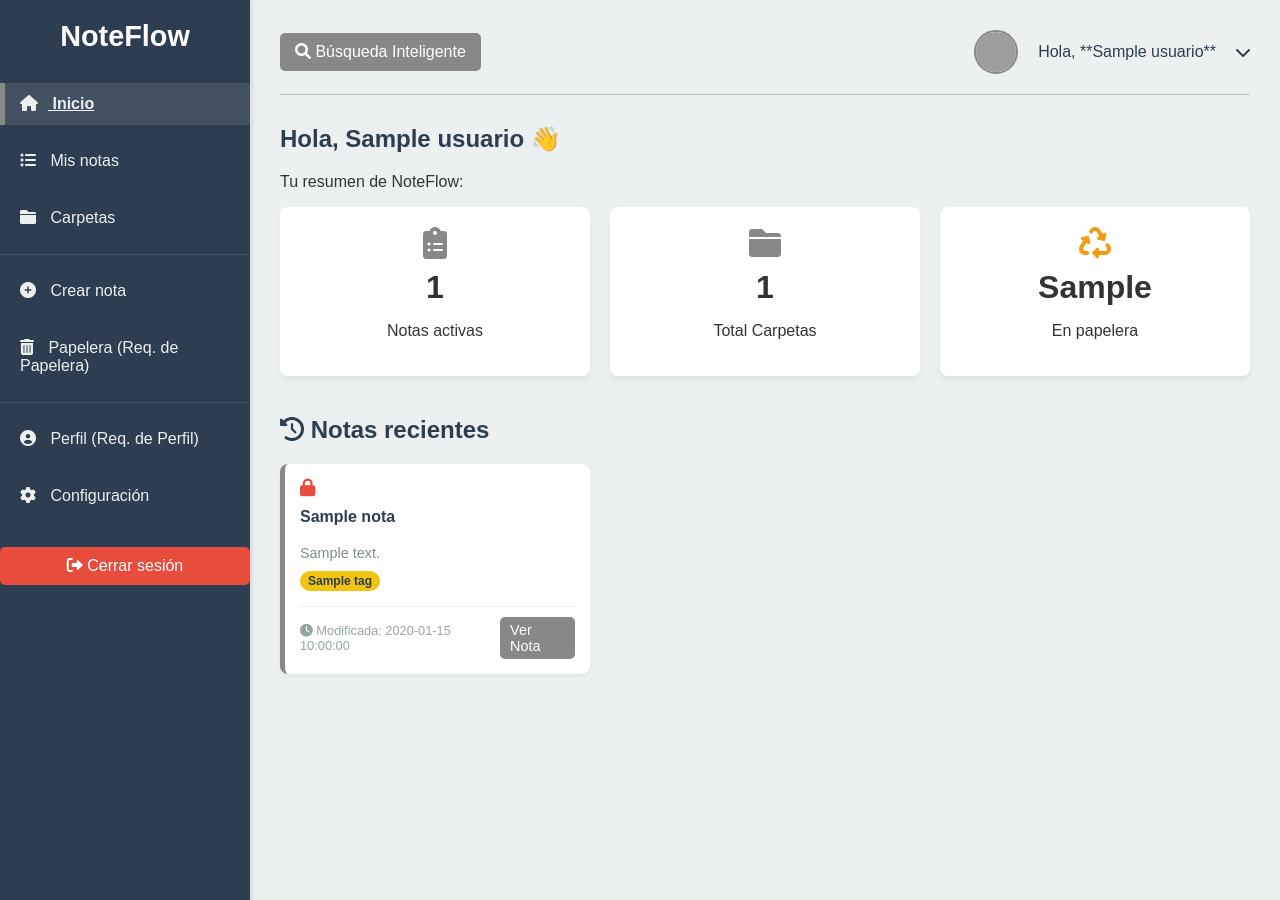
After one commit to Sergio-Bustos/NoteFlow, a Flask app: template templates/dashboard.html in a window 1280 px wide. The commit adds this page. Run offline with Flask 3, Linux system fonts and the light colour scheme; the template is opened without the code that fills it: most values are stand-ins (such as "Sample title", 1, 10 or a date in 2020); some libraries are stand-ins or nearby versions; grey boxes are pictures that could not be loaded.

Commit message:
Agregando la pagina principal despues de que el usuario inicie sesion,quedando pediente la documentacion,mas investigacion,y los otros hipervinculos con su logica back end

```diff
--- a/app.py
+++ b/app.py
@@ -1,16 +1,15 @@
-# -*- codding_ utf-8 -*-
-# Importaciones necesarias para la aplicacion de Flask
+# -*- coding: utf-8 -*-
 from flask import Flask, jsonify, render_template, request, redirect, url_for, session
-import psycopg2  # Para conectarse a PostgreSQL
-from psycopg2.extras import RealDictCursor  # Devuelve resultados tipo diccionario
-from datetime import datetime  # Para manejar fechas de creacion en tiempo real
+import psycopg2
+from psycopg2.extras import RealDictCursor
+import random
 
 app = Flask(__name__)
-app.secret_key = 'tu_clave_secreta_aqui_cambiala'  # Necesario para usar sesiones
+app.secret_key = 'tu_clave_secreta_aqui_cambiala'
 app.static_folder = 'static'
 app.static_url_path = '/static'
 
-# Configuracion de conexion a la base de datos PostgreSQL:
+# CONFIGURACIÓN DE LA BASE DE DATOS
 DB_CONFIG = {
     'host': 'localhost',
     'database': 'dbnoteflow',
@@ -19,57 +18,35 @@ DB_CONFIG = {
     'port': 5432
 }
 
-
-# Funcion para conectar a la base de datos
 def conectar_db():
-    """Establece conexion con la base de datos POSTGRESQL."""
     try:
-        conexion = psycopg2.connect(**DB_CONFIG)
-        return conexion
+        return psycopg2.connect(**DB_CONFIG)
     except psycopg2.Error as e:
-        print(f"Error al conectar la base de datos! : {e}")
+        print(f"ERROR DE CONEXIÓN A POSTGRESQL: {e}")
         return None
 
-
 # ============================================
-# RUTAS PARA PÁGINAS HTML (GET)
+# RUTAS DE ACCESO PÚBLICO Y AUTH
 # ============================================
 
 @app.route('/')
 def inicio():
-    """Página de bienvenida"""
     return render_template("bienvenidoalapagina.html")
-
 
 @app.route('/registro.html')
 def mostrar_registro():
-    """Muestra el formulario de registro"""
     return render_template("registro.html")
-
 
 @app.route('/iniciarsesion.html')
 def mostrar_login():
-    """Muestra el formulario de inicio de sesión"""
     return render_template("iniciarsesion.html")
-
 
 @app.route('/caracteristicas.html')
 def caracteristicas():
-    """Muestra la página de características"""
     return render_template("caracteristicas.html")
-
-
-# ============================================
-# RUTAS PARA PROCESAR FORMULARIOS (POST)
-# ============================================
-
-# ============================================
-# REGISTRO AL SISTEMA
-# ============================================
 
 @app.route('/procesar-registro', methods=['POST'])
 def procesar_registro():
-    """Procesa el registro de un nuevo usuario"""
     conexion = None
     cursor = None
     try:
@@ -77,7 +54,6 @@ def procesar_registro():
         if conexion is None:
             return jsonify({'error': 'No se pudo conectar a la base de datos'}), 500
 
-        # Captura los datos del formulario
         datos = request.form
         Nombres = datos.get('nombre', '').strip()
         Apellidos = datos.get('apellido', '').strip()
@@ -85,19 +61,16 @@ def procesar_registro():
         Correo = datos.get('correo', '').strip()
         Usuario = datos.get('usuario', '').strip()
         Contraseña = datos.get('contraseña', '').strip()
-        Color_principal = "Blanco"  # Color por defecto
+        Color_principal = "Blanco"
 
-        # Validar campos obligatorios
         if not all([Nombres, Apellidos, Telefono, Correo, Usuario, Contraseña]):
             return jsonify({'error': 'Todos los campos son obligatorios'}), 400
 
-        # Validar que el teléfono sea numérico
         if not Telefono.isdigit():
             return jsonify({'error': 'El teléfono debe contener solo números'}), 400
 
         cursor = conexion.cursor()
 
-        # Verificar si el usuario o correo ya existe
         cursor.execute("""
             SELECT "ID_Cuenta" FROM public."Cuentas"
             WHERE "Usuario" = %s OR "Correo" = %s
@@ -106,11 +79,9 @@ def procesar_registro():
         if cursor.fetchone():
             return jsonify({'error': 'El usuario o correo ya está registrado en NoteFlow'}), 409
 
-        # Generar nuevo ID
         cursor.execute('SELECT COALESCE(MAX("ID_Cuenta"), 0) + 1 FROM public."Cuentas"')
         nuevo_id = cursor.fetchone()[0]
 
-        # Insertar nueva cuenta
         cursor.execute("""
             INSERT INTO public."Cuentas"
             ("ID_Cuenta", "Usuario", "Contraseña", "Nombres", "Apellidos", "Telefono", "Correo", "Color_principal")
@@ -121,7 +92,6 @@ def procesar_registro():
         cuenta_id = cursor.fetchone()[0]
         conexion.commit()
 
-        # Guardar en sesión
         session['usuario_id'] = cuenta_id
         session['usuario_nombre'] = Usuario
 
@@ -131,12 +101,6 @@ def procesar_registro():
             'id': cuenta_id,
             'redirect': '/dashboard'
         }), 201
-
-    except psycopg2.IntegrityError as e:
-        if conexion:
-            conexion.rollback()
-        print(f"Error de integridad: {e}")
-        return jsonify({'error': 'El usuario o correo ya existe en NoteFlow'}), 409
 
     except Exception as e:
         if conexion:
@@ -149,13 +113,9 @@ def procesar_registro():
             cursor.close()
         if conexion:
             conexion.close()
-# ============================================
-# INICIO DE SESION
-# ============================================
 
 @app.route('/procesar-login', methods=['POST'])
 def procesar_login():
-    """Procesa el inicio de sesión"""
     conexion = None
     cursor = None
     try:
@@ -163,20 +123,17 @@ def procesar_login():
         if conexion is None:
             return jsonify({'error': 'No se pudo conectar a la base de datos'}), 500
 
-        # Captura datos del formulario
         datos = request.form
         Usuario = datos.get('usuario', '').strip()
         Contraseña = datos.get('contraseña', '').strip()
 
-        # Validar campos
         if not Usuario or not Contraseña:
             return jsonify({'error': 'Usuario y contraseña son obligatorios'}), 400
 
         cursor = conexion.cursor(cursor_factory=RealDictCursor)
 
-        # Buscar usuario
         cursor.execute("""
-            SELECT "ID_Cuenta", "Usuario", "Nombres", "Apellidos"
+            SELECT "ID_Cuenta", "Usuario", "Nombres", "Apellidos", "Color_principal"
             FROM public."Cuentas"
             WHERE "Usuario" = %s AND "Contraseña" = %s
         """, (Usuario, Contraseña))
@@ -184,7 +141,6 @@ def procesar_login():
         usuario = cursor.fetchone()
 
         if usuario:
-            # Login exitoso - guardar en sesión
             session['usuario_id'] = usuario['ID_Cuenta']
             session['usuario_nombre'] = usuario['Usuario']
 
@@ -205,35 +161,138 @@ def procesar_login():
             cursor.close()
         if conexion:
             conexion.close()
-# ============================================
-# CERRAR SESION
-# ============================================
 
-@app.route('/cerrar-sesion')
+@app.route('/logout')
 def cerrar_sesion():
-    """Cierra la sesión del usuario"""
     session.clear()
     return redirect(url_for('inicio'))
 
+# ============================================
+# FUNCIONES AUXILIARES (Simulación de datos)
+# ============================================
 
-# Esta es la pagina dashboard donde se vera la pagina principal de crear nota y demas:
-# Aun no se hace ya que falta el html
+def _obtener_tags_mock(nota_id):
+    mock_tags = [
+        {'nombre_etiqueta': 'Urgente'},
+        {'nombre_etiqueta': 'Tarea'},
+        {'nombre_etiqueta': 'Personal'},
+        {'nombre_etiqueta': 'Estudio'}
+    ]
+    return random.sample(mock_tags, random.randint(0, 3))
 
-# @app.route('/dashboard')
-# def dashboard():
-#     """Página principal después del login (DEBES CREAR ESTE HTML)"""
-#     if 'usuario_id' not in session:
-#         return redirect(url_for('mostrar_login'))
+def _verificar_adjuntos_mock(nota_id):
+    return random.choice([True, False, False, False])
 
-#     return f"""
-#     <h1>Bienvenido {session.get('usuario_nombre')}</h1>
-#     <p>Dashboard - Aquí irán tus notas</p>
-#     <a href="/cerrar-sesion">Cerrar Sesión</a>
-#     """
+# ============================================
+# RUTA DASHBOARD
+# ============================================
 
+@app.route("/dashboard")
+def dashboard():
+    print("➡️ Entrando a /dashboard")
 
-# APIS:
-# AUN NO SE SABE SI SERA POR APIS CON ROUTES O NO
+    if "usuario_id" not in session:
+        print("⚠️ Usuario no en sesión. Redirigiendo...")
+        return redirect(url_for('mostrar_login'))
+
+    user_id = session["usuario_id"]
+    print(f"➡️ ID del usuario en sesión: {user_id}")
+
+    conn = None
+    cur = None
+
+    try:
+        print("➡️ Conectando a la base de datos...")
+        conn = conectar_db()
+        cur = conn.cursor(cursor_factory=RealDictCursor)
+
+        print("➡️ Obteniendo datos del usuario...")
+        cur.execute("""
+            SELECT "Nombres", "Color_principal"
+            FROM public."Cuentas"
+            WHERE "ID_Cuenta" = %s
+        """, (user_id,))
+        usuario_data = cur.fetchone()
+        print(f"➡️ Datos de usuario: {usuario_data}")
+
+        if not usuario_data:
+            print("❌ Usuario no encontrado en DB")
+            session.clear()
+            return redirect(url_for('mostrar_login'))
+
+        usuario_para_template = {
+            'nombre': usuario_data['Nombres'],
+            'color_principal': usuario_data['Color_principal']
+        }
+
+        print("➡️ Calculando estadísticas...")
+        cur.execute("""
+            SELECT COUNT(*) AS total_notas FROM public."Notas"
+            WHERE "ID_Cuenta" = %s AND "Estado" = 'activa'
+        """, (user_id,))
+        total_notas = cur.fetchone()["total_notas"]
+        print(f"➡️ Total notas: {total_notas}")
+
+        cur.execute("""
+            SELECT COUNT(*) AS total_carpetas FROM public."Carpetas"
+            WHERE "ID_Cuenta" = %s
+        """, (user_id,))
+        total_carpetas = cur.fetchone()["total_carpetas"]
+        print(f"➡️ Total carpetas: {total_carpetas}")
+
+        cur.execute("""
+            SELECT COUNT(*) AS notas_papelera FROM public."Notas"
+            WHERE "ID_Cuenta" = %s AND "Estado" = 'papelera'
+        """, (user_id,))
+        notas_papelera = cur.fetchone()["notas_papelera"]
+        print(f"➡️ Notas en papelera: {notas_papelera}")
+
+        print("➡️ Cargando notas recientes...")
+        cur.execute("""
+            SELECT
+                n."ID_Nota",
+                n."Titulo",
+                n."Descripcion",
+                n."Fecha_deedicion",
+                n."ID_Categorias"
+            FROM public."Notas" n
+            WHERE n."ID_Cuenta" = %s AND n."Estado" = 'activa'
+            ORDER BY n."Fecha_deedicion" DESC NULLS LAST
+            LIMIT 6
+        """, (user_id,))
+        notas_recientes_raw = cur.fetchall()
+        print(f"➡️ Notas encontradas: {len(notas_recientes_raw)}")
+
+        notas_recientes = []
+        for nota in notas_recientes_raw:
+            print(f"✔️ Procesando nota {nota['ID_Nota']}")
+            nota['id_categoria'] = nota['ID_Categorias']
+            nota['tags'] = _obtener_tags_mock(nota['ID_Nota'])
+            nota['has_attachments'] = _verificar_adjuntos_mock(nota['ID_Nota'])
+            notas_recientes.append(nota)
+
+        print("➡️ Renderizando dashboard.html...")
+        return render_template(
+            "dashboard.html",
+            usuario=usuario_para_template,
+            total_notas=total_notas,
+            total_carpetas=total_carpetas,
+            notas_papelera=notas_papelera,
+            notas_recientes=notas_recientes
+        )
+
+    except Exception as e:
+        print("❌ ERROR EN DASHBOARD:")
+        import traceback
+        traceback.print_exc()
+
+        return f"Error general al cargar dashboard: {str(e)}", 500
+
+    finally:
+        if cur:
+            cur.close()
+        if conn:
+            conn.close()
 
 
 # Punto de inicio del servidor Flask
--- /dev/null
+++ b/static/dashboard.css
@@ -0,0 +1,95 @@
+:root {
+    --fondo: #f4f4f4;
+    --texto: #333;
+}
+
+body {
+    margin: 0;
+    display: flex;
+    background: var(--fondo);
+    color: var(--texto);
+    font-family: Arial;
+}
+
+/* Sidebar */
+.sidebar {
+    width: 230px;
+    background: var(--color-principal);
+    height: 100vh;
+    padding: 20px;
+    color: white;
+}
+
+.logo {
+    font-size: 24px;
+    font-weight: bold;
+    margin-bottom: 30px;
+}
+
+.menu li {
+    list-style: none;
+    margin: 15px 0;
+}
+
+.menu a {
+    text-decoration: none;
+    color: white;
+}
+
+.menu .active {
+    font-weight: bold;
+    text-decoration: underline;
+}
+
+/* Main */
+.main {
+    flex: 1;
+    padding: 20px 40px;
+}
+
+header {
+    display: flex;
+    justify-content: space-between;
+}
+
+.buscador input {
+    padding: 8px;
+    width: 250px;
+}
+
+.usuario-info {
+    display: flex;
+    align-items: center;
+    gap: 10px;
+}
+
+.usuario-info img {
+    width: 35px;
+    border-radius: 50%;
+}
+
+/* Tarjetas */
+.stats {
+    display: flex;
+    gap: 20px;
+}
+
+.card {
+    background: white;
+    padding: 20px;
+    border-radius: 10px;
+    width: 150px;
+    text-align: center;
+}
+
+.recientes .grid {
+    display: grid;
+    grid-template-columns: repeat(3, 1fr);
+    gap: 20px;
+}
+
+.nota-card {
+    background: white;
+    padding: 15px;
+    border-radius: 8px;
+}
--- /dev/null
+++ b/templates/dashboard.html
@@ -0,0 +1,205 @@
+<!DOCTYPE html>
+<html lang="es">
+<head>
+    <meta charset="UTF-8">
+    <meta name="viewport" content="width=device-width, initial-scale=1.0">
+    <title>NoteFlow - Dashboard</title>
+    <link rel="stylesheet" href="{{ url_for('static', filename='dashboard.css') }}">
+    <link rel="stylesheet" href="https://cdnjs.cloudflare.com/ajax/libs/font-awesome/6.0.0-beta3/css/all.min.css">
+
+    <style>
+        /* Variables y Colores */
+        :root {
+            --color-principal: #3498db; /* Azul por defecto */
+            --color-fondo: #ecf0f1;
+            --color-sidebar: #2c3e50;
+            --color-texto: #2c3e50;
+            --color-secundario: #f39c12; /* Naranja para alertas */
+        }
+
+        body { margin: 0; font-family: sans-serif; background-color: var(--color-fondo); }
+        .sidebar { width: 250px; height: 100vh; position: fixed; background-color: var(--color-sidebar); color: white; padding: 20px 0; box-shadow: 2px 0 5px rgba(0,0,0,0.1); }
+        .logo { text-align: center; font-size: 1.8em; font-weight: bold; margin-bottom: 30px; }
+        .menu { list-style: none; padding: 0; }
+        .menu li a { display: block; padding: 12px 20px; color: #ecf0f1; text-decoration: none; transition: background-color 0.2s; }
+        .menu li a:hover, .menu li a.active { background-color: rgba(255,255,255,0.1); border-left: 5px solid var(--color-principal); padding-left: 15px; }
+        .menu li a i { margin-right: 10px; }
+        .separator { border-top: 1px solid rgba(255,255,255,0.1); margin: 15px 0; }
+        .logout-btn { display: block; text-align: center; margin-top: 30px; padding: 10px 0; background-color: #e74c3c; color: white; text-decoration: none; border-radius: 5px; transition: background-color 0.2s; }
+        .logout-btn:hover { background-color: #c0392b; }
+
+        .main { margin-left: 250px; padding: 30px; }
+        header { display: flex; justify-content: space-between; align-items: center; padding-bottom: 20px; border-bottom: 1px solid #bdc3c7; margin-bottom: 30px; }
+
+        /* Búsqueda Inteligente (Req. de Búsqueda) */
+        .search-btn { background-color: var(--color-principal); color: white; border: none; padding: 10px 15px; border-radius: 5px; cursor: pointer; transition: background-color 0.2s; font-size: 1em; }
+        .search-btn:hover { background-color: #2980b9; }
+
+        /* Info Usuario (Req. de Perfil) */
+        .usuario-info { display: flex; align-items: center; text-decoration: none; color: var(--color-texto); }
+        .usuario-info img { width: 40px; height: 40px; border-radius: 50%; margin-right: 10px; border: 2px solid var(--color-principal); }
+        .profile-dropdown-icon { margin-left: 10px; }
+
+        .bienvenida h2 { color: var(--color-texto); }
+
+        /* Estadísticas (Req. de Análisis) */
+        .stats { display: flex; gap: 20px; margin-bottom: 40px; }
+        .stats .card { flex: 1; background-color: white; padding: 20px; border-radius: 8px; box-shadow: 0 4px 6px rgba(0,0,0,0.05); text-align: center; }
+        .stats .stat-icon { font-size: 2em; color: var(--color-principal); margin-bottom: 10px; }
+        .stats .warning-card .stat-icon { color: var(--color-secundario); }
+        .stats h3 { margin: 0; font-size: 2em; }
+
+        /* Notas Recientes */
+        .recientes h2 { color: var(--color-texto); margin-bottom: 20px; }
+        .grid { display: grid; grid-template-columns: repeat(auto-fit, minmax(300px, 1fr)); gap: 20px; }
+        .nota-card { background-color: white; padding: 15px; border-radius: 8px; box-shadow: 0 2px 4px rgba(0,0,0,0.05); border-left: 5px solid var(--color-principal); display: flex; flex-direction: column; }
+        .nota-card h4 { margin-top: 0; margin-bottom: 5px; color: var(--color-texto); }
+        .nota-card .description { font-size: 0.9em; color: #7f8c8d; flex-grow: 1; margin-bottom: 10px; }
+
+        /* Card Header (Visibilidad y Adjuntos) */
+        .card-header { display: flex; justify-content: space-between; margin-bottom: 10px; }
+        .visibility-indicator i { font-size: 1.1em; margin-right: 5px; }
+        .fa-lock { color: #e74c3c; /* Rojo para Privada */ }
+        .fa-globe { color: #2ecc71; /* Verde para Pública */ }
+        .attachment-indicator i { color: #3498db; } /* Azul para Adjuntos (Req. de Adjuntos) */
+
+        /* Tags (Req. de Etiquetas) */
+        .tags-container { margin-bottom: 15px; display: flex; flex-wrap: wrap; gap: 5px; }
+        .tag-chip { background-color: #f1c40f; color: var(--color-texto); font-size: 0.75em; padding: 3px 8px; border-radius: 12px; font-weight: bold; }
+        .tag-chip.no-tag { background-color: #ecf0f1; color: #bdc3c7; font-style: italic; }
+
+        .card-footer { display: flex; justify-content: space-between; align-items: center; border-top: 1px solid #ecf0f1; padding-top: 10px; margin-top: auto; }
+        .card-footer small { color: #95a5a6; font-size: 0.8em; }
+        .view-btn { background-color: var(--color-principal); color: white; text-decoration: none; padding: 5px 10px; border-radius: 5px; font-size: 0.9em; transition: background-color 0.2s; }
+        .view-btn:hover { background-color: #2980b9; }
+        .no-results-message { color: #95a5a6; font-style: italic; }
+    </style>
+</head>
+
+<body style="--color-principal: {{ usuario.color_principal }};">
+
+<div class="sidebar">
+    <div class="logo">NoteFlow</div>
+
+    <ul class="menu">
+        <li><a href="{{ url_for('dashboard') }}" class="active"><i class="fas fa-home"></i> Inicio</a></li>
+        <li><a href="/notas"><i class="fas fa-list-ul"></i> Mis notas</a></li>
+        <li><a href="/carpetas"><i class="fas fa-folder"></i> Carpetas</a></li>
+        <li class="separator"></li>
+        <li><a href="/crear-nota"><i class="fas fa-plus-circle"></i> Crear nota</a></li>
+        <li><a href="/papelera"><i class="fas fa-trash-alt"></i> Papelera (Req. de Papelera)</a></li>
+        <li class="separator"></li>
+        <li><a href="/perfil"><i class="fas fa-user-circle"></i> Perfil (Req. de Perfil)</a></li>
+        <li><a href="/configuracion"><i class="fas fa-cog"></i> Configuración</a></li>
+    </ul>
+
+    <a href="{{ url_for('cerrar_sesion') }}" class="logout-btn"><i class="fas fa-sign-out-alt"></i> Cerrar sesión</a>
+</div>
+
+<div class="main">
+
+    <header>
+        <div class="buscador">
+            <button id="open-search-modal" class="search-btn" title="Buscar notas o carpetas"><i class="fas fa-search"></i> Búsqueda Inteligente</button>
+        </div>
+
+        <a href="/perfil" class="usuario-info">
+            <img src="{{ url_for('static', filename='img/default_profile.png') }}" alt="Foto de perfil">
+            <span>Hola, **{{ usuario.nombre }}**</span>
+            <i class="fas fa-chevron-down profile-dropdown-icon"></i>
+        </a>
+    </header>
+
+    <section class="bienvenida">
+        <h2>Hola, {{ usuario.nombre }} 👋</h2>
+        <p>Tu resumen de NoteFlow:</p>
+    </section>
+
+    <section class="stats">
+        <div class="card">
+            <i class="fas fa-clipboard-list stat-icon"></i>
+            <h3>{{ total_notas }}</h3>
+            <p>Notas activas</p>
+        </div>
+        <div class="card">
+            <i class="fas fa-folder stat-icon"></i>
+            <h3>{{ total_carpetas }}</h3>
+            <p>Total Carpetas</p>
+        </div>
+        <div class="card warning-card">
+            <a href="/papelera" style="text-decoration: none; color: inherit;">
+                <i class="fas fa-recycle stat-icon"></i>
+                <h3>{{ notas_papelera }}</h3>
+                <p>En papelera</p>
+            </a>
+        </div>
+    </section>
+
+    <section class="recientes">
+        <h2><i class="fas fa-history"></i> Notas recientes</h2>
+
+        {% if notas_recientes %}
+        <div class="grid">
+            {% for nota in notas_recientes %}
+            <div class="nota-card" data-note-id="{{ nota.ID_Nota }}">
+
+                <div class="card-header">
+                    <span class="visibility-indicator">
+                        {% if nota.id_categoria == 1 %}
+                            <i class="fas fa-globe" title="Pública (compartible)"></i>
+                        {% else %}
+                            <i class="fas fa-lock" title="Privada (solo para mí)"></i>
+                        {% endif %}
+                    </span>
+
+                    {% if nota.has_attachments %}
+                        <span class="attachment-indicator" title="Contiene archivos adjuntos">
+                            <i class="fas fa-paperclip"></i>
+                        </span>
+                    {% endif %}
+                </div>
+
+                <h4>{{ nota.Titulo }}</h4>
+                <p class="description">{{ nota.Descripcion|truncate(120, True) }}</p>
+
+<div class="tags-container">
+    {% if nota.tags %}
+        {% for tag in nota.tags[:3] %}
+            <span class="tag-chip">{{ tag.nombre_etiqueta }}</span>
+        {% endfor %}
+    {% else %}
+        <span class="tag-chip no-tag">Sin etiquetas</span>
+    {% endif %}
+</div>
+
+
+                <div class="card-footer">
+                    <small><i class="fas fa-clock"></i> Modificada: {{ nota.Fecha_deedicion }}</small>
+                    <a href="/nota/{{ nota.ID_Nota }}" class="view-btn">Ver Nota</a>
+                </div>
+            </div>
+            {% endfor %}
+        </div>
+        {% else %}
+        <p class="no-results-message">No tienes notas activas recientemente. ¡Crea una nueva nota para empezar! <a href="/crear-nota">Crear nota</a></p>
+        {% endif %}
+    </section>
+
+</div>
+
+<script>
+    // 💡 Script para la confirmación de cerrar sesión (Req. de Perfil)
+    document.querySelector('.logout-btn').addEventListener('click', function(e) {
+        if (!confirm('¿Seguro que deseas cerrar sesión?')) {
+            e.preventDefault();
+        }
+    });
+
+    // 💡 Placeholder para la Búsqueda Inteligente (Req. de Búsqueda)
+    document.getElementById('open-search-modal').addEventListener('click', function() {
+        alert('Activando modal de Búsqueda Inteligente: Aquí el usuario elegiría entre "Buscar Notas" o "Buscar Carpetas" con sus filtros específicos.');
+        // Aquí se implementará el modal de búsqueda con filtros por Título, Contenido, Etiquetas, Categoría.
+    });
+</script>
+</body>
+</html>
```
Also changed, not shown: templates/iniciarsesion.html (+46 -0 lines), templates/registro.html (+45 -0 lines).
